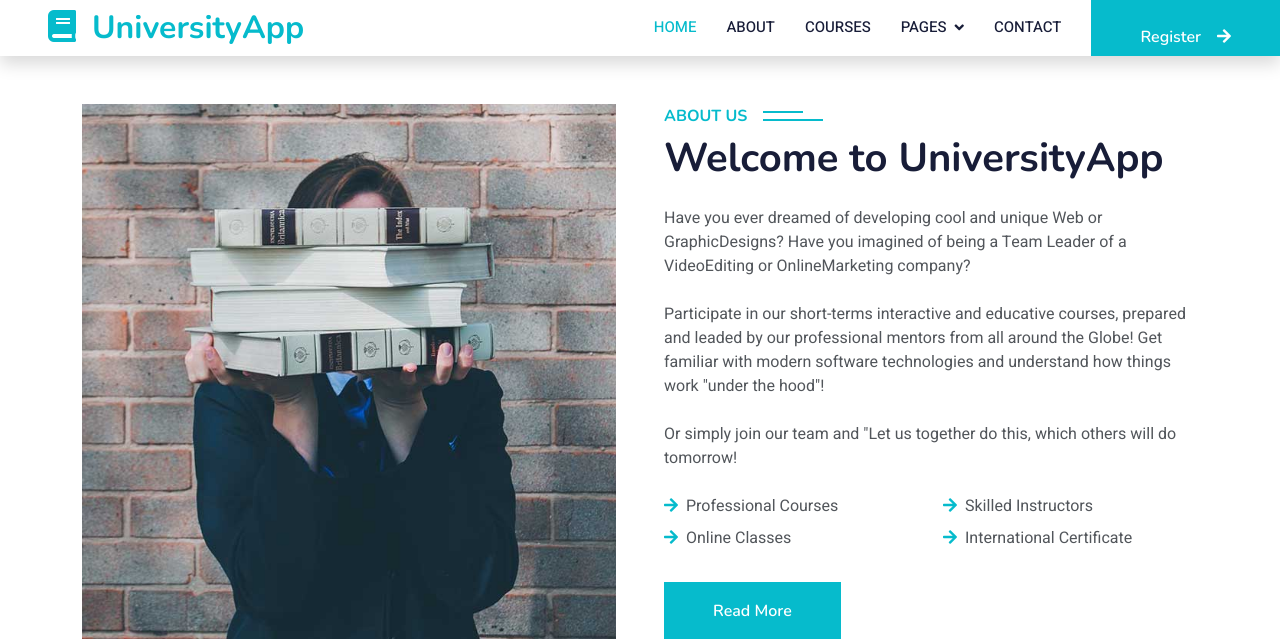
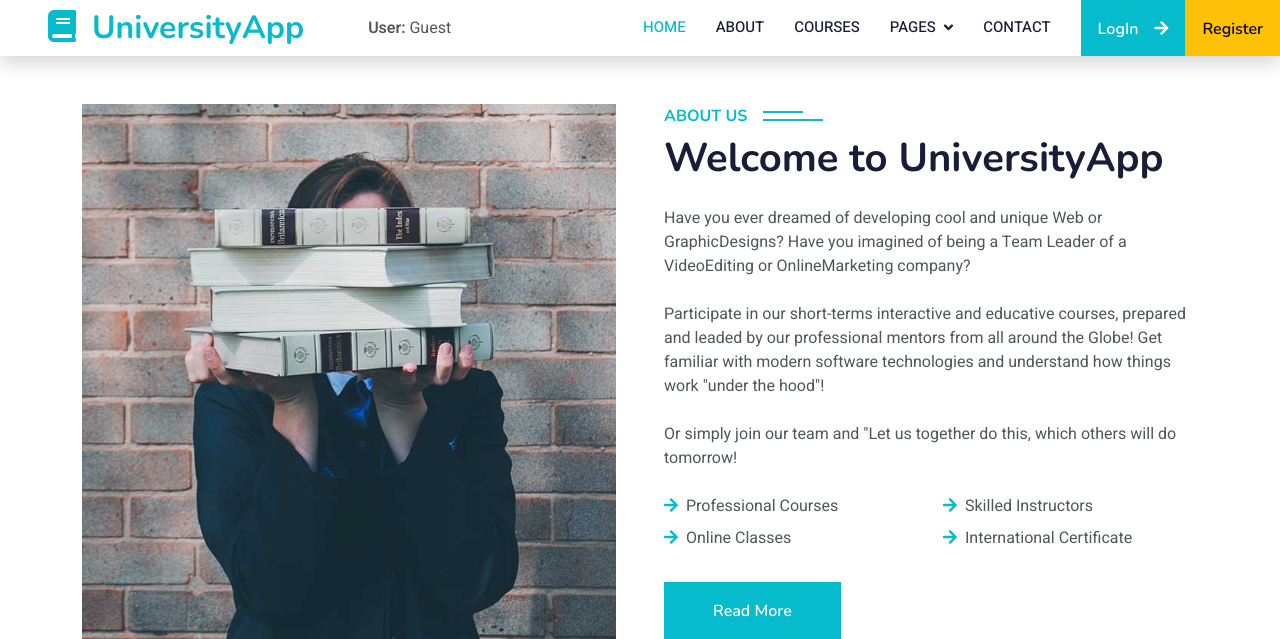
Before and after one commit to S7lkr/UniversityApp-November-2024, a Django app: template templates/index.html in a window 1280 px wide. Shown: the top 639 px of the page. Run offline with Django 4.2, Linux system fonts and the light colour scheme; the template is opened without the code that fills it, so the values that code supplies are empty; some libraries are stand-ins or nearby versions.

Commit message:
Feat: show user in navbar, upon auth

```diff
--- a/templates/nav.html
+++ b/templates/nav.html
@@ -6,6 +6,13 @@
     <button type="button" class="navbar-toggler me-4" data-bs-toggle="collapse" data-bs-target="#navbarCollapse">
         <span class="navbar-toggler-icon"></span>
     </button>
+
+    {% if request.user.is_authenticated %}
+        <span><strong>User:  </strong>{{ request.user }}</span>
+    {% else %}
+        <span><strong>User:  </strong>Guest</span>
+    {% endif %}
+
     <div class="collapse navbar-collapse" id="navbarCollapse">
         <div class="navbar-nav ms-auto p-4 p-lg-0">
             <a href="index.html" class="nav-item nav-link active">Home</a>
@@ -21,7 +28,8 @@
             </div>
             <a href="contact.html" class="nav-item nav-link">Contact</a>
         </div>
-        <a href="{% url 'register' %}" class="btn btn-primary py-4 px-lg-5 d-none d-lg-block">Register<i class="fa fa-arrow-right ms-3"></i></a>
+        <a href="{% url 'login' %}" class="btn btn-primary py-3 px-lg-3 d-none d-lg-block">LogIn<i class="fa fa-arrow-right ms-3"></i></a>
+        <a href="{% url 'register' %}" class="btn btn-warning py-3 px-lg-3 d-none d-lg-block">Register</a>
     </div>
 </nav>
 <!-- Navbar End -->
```
